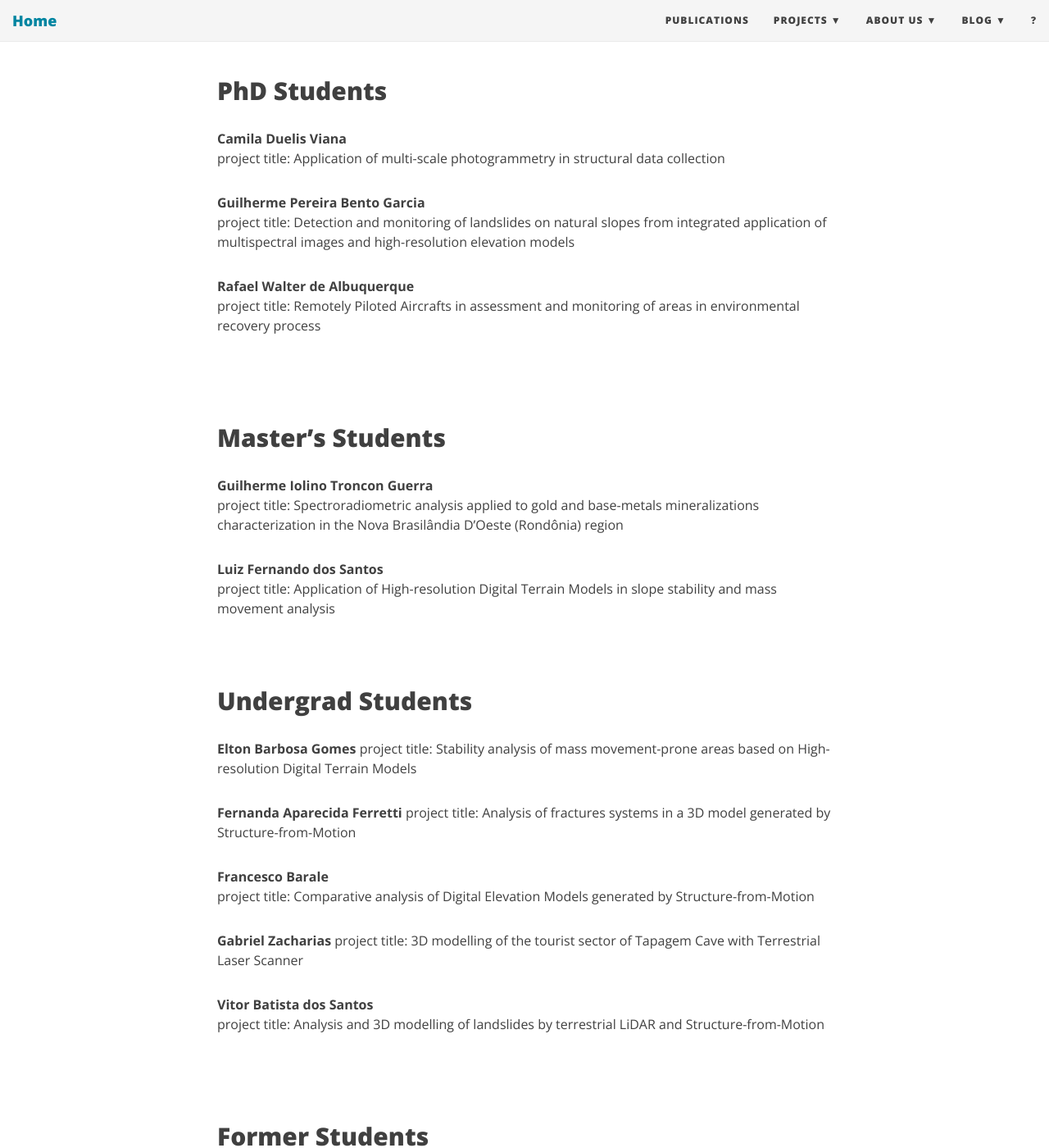
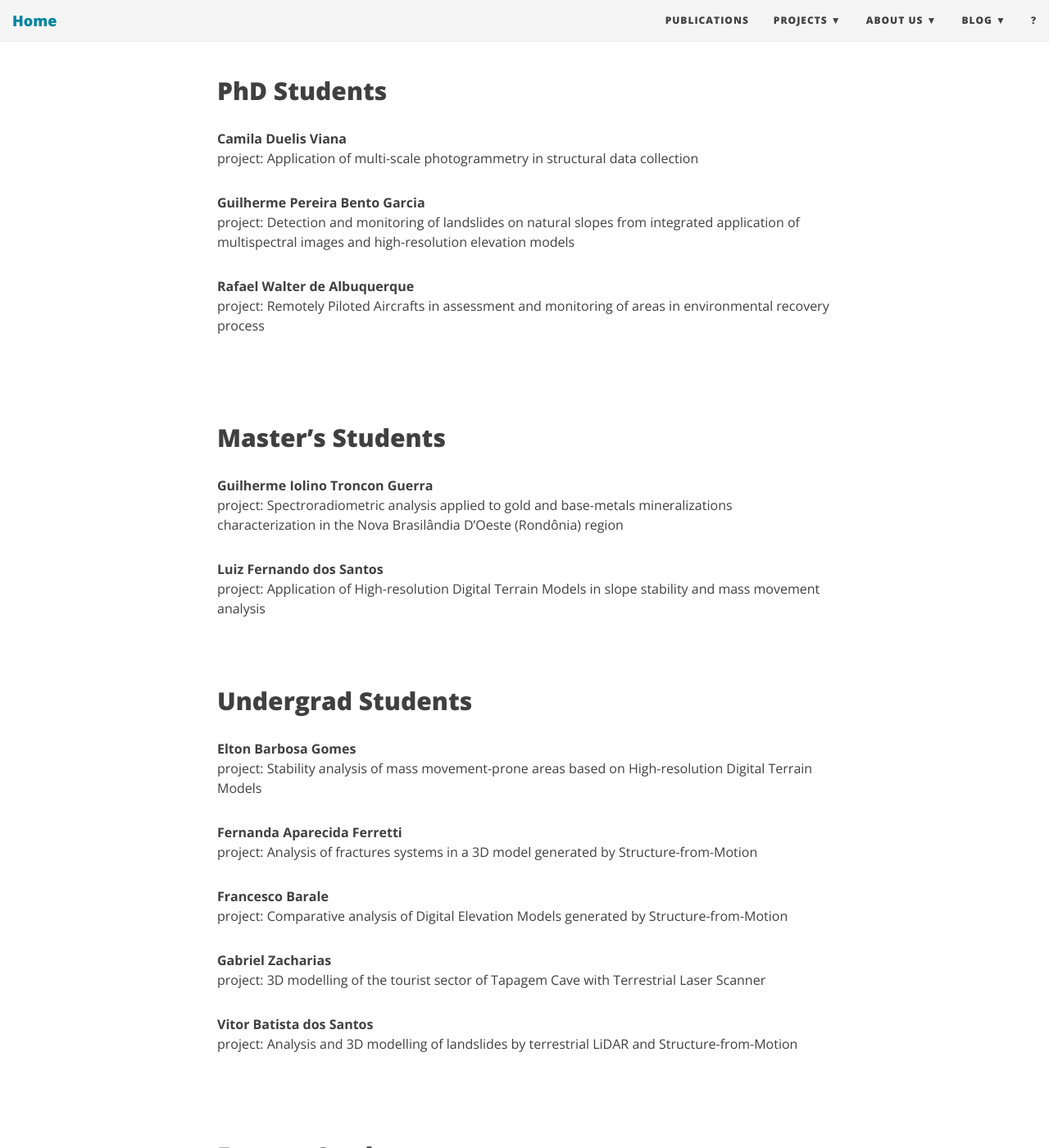
Before and after one commit to SPAMLab/SPAMLab.github.io, a Jekyll site: the page built from people.md, in a window 1280 px wide and 1400 px high, scrolled down 572 px. Shown: the whole window at 82% size. Built offline with Jekyll 4.4.1, drawn with Linux system fonts in a browser that asks for light colours; nearby versions of some CDN libraries; some of the changed text lies outside the part shown.

Commit message:
Update people.md

```diff
--- a/people.md
+++ b/people.md
@@ -16,17 +16,17 @@ You can find more about me at my [website](http://carlosgrohmann.com).
 
 ## PhD Students
 **Camila Duelis Viana**
-project title: Application of multi-scale photogrammetry in structural data collection
+project: Application of multi-scale photogrammetry in structural data collection
 <!-- Aplicação de fotogrametria digital multi-escala para aquisição de dados estruturais  --->
 
 
 **Guilherme Pereira Bento Garcia**
-project title: Detection and monitoring of landslides on natural slopes from integrated application of multispectral images and high-resolution elevation models
+project: Detection and monitoring of landslides on natural slopes from integrated application of multispectral images and high-resolution elevation models
 <!-- Detecção e monitoramento de escorregamentos em encostas naturais a partir da utilização integrada de imagens espectrais e modelos de elevação de alta resolução  --->
 
 
 **Rafael Walter de Albuquerque**
-project title: Remotely Piloted Aircrafts in assessment and monitoring of areas in environmental recovery process
+project: Remotely Piloted Aircrafts in assessment and monitoring of areas in environmental recovery process
 <!-- Aplicação de aeronaves remotamente pilotadas para avaliação e monitoramento de áreas em processo de recuperação ambiental --->
 &nbsp;
 
@@ -35,12 +35,12 @@ project title: Remotely Piloted Aircrafts in assessment and monitoring of areas
 
 ## Master's Students
 **Guilherme Iolino Troncon Guerra**
-project title: Spectroradiometric analysis applied to gold and base-metals mineralizations characterization in the Nova Brasilândia D’Oeste (Rondônia) region
+project: Spectroradiometric analysis applied to gold and base-metals mineralizations characterization in the Nova Brasilândia D’Oeste (Rondônia) region
 <!-- Análise espectrorradiométrica aplicada à caracterização das mineralizações de ouro e metais-base na região de Nova Brasilândia D’Oeste – Rondônia  --->
 
 
 **Luiz Fernando dos Santos**
-project title: Application of High-resolution Digital Terrain Models in slope stability and mass movement analysis
+project: Application of High-resolution Digital Terrain Models in slope stability and mass movement analysis
 &nbsp;
 
 &nbsp;
@@ -48,20 +48,20 @@ project title: Application of High-resolution Digital Terrain Models in slope st
 
 ## Undergrad Students
 **Elton Barbosa Gomes**
-project title: Stability analysis of mass movement-prone areas based on High-resolution Digital Terrain Models
+project: Stability analysis of mass movement-prone areas based on High-resolution Digital Terrain Models
 
 **Fernanda Aparecida Ferretti**
-project title: Analysis of fractures systems in a 3D model generated by Structure-from-Motion
+project: Analysis of fractures systems in a 3D model generated by Structure-from-Motion
 
 **Francesco Barale**
-project title: Comparative analysis of Digital Elevation Models generated by Structure-from-Motion
+project: Comparative analysis of Digital Elevation Models generated by Structure-from-Motion
 <!-- Análise comparativa de modelos de elevação gerados por Structure-from-Motion  --->
 
 **Gabriel Zacharias**
-project title: 3D modelling of the tourist sector of Tapagem Cave with Terrestrial Laser Scanner
+project: 3D modelling of the tourist sector of Tapagem Cave with Terrestrial Laser Scanner
 
 **Vitor Batista dos Santos**
-project title: Analysis and 3D modelling of landslides by terrestrial LiDAR and Structure-from-Motion
+project: Analysis and 3D modelling of landslides by terrestrial LiDAR and Structure-from-Motion
 <!-- Análise e modelagem tridimensional de escorregamento de massa por LiDAR terrestre e Structure-from-Motion  --->
 &nbsp;
 
@@ -70,6 +70,6 @@ project title: Analysis and 3D modelling of landslides by terrestrial LiDAR and
 
 ## Former Students
 **Mariana dos Santos Toledo Busarello**
-project title: Structure-from-Motion based structural analysis of clastic dikes of the Corumbataí Formation
+project: Structure-from-Motion based structural analysis of clastic dikes of the Corumbataí Formation
 <!-- Análise estrutural de diques clásticos da Formação Corumbataí a partir de Structure-from-Motion  --->
 &nbsp;
```
